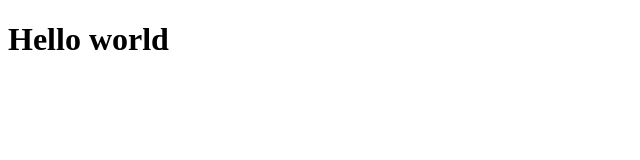
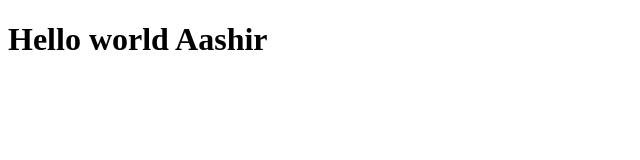
Before and after one commit to AashirKhan21/GitSession, a plain HTML site: page index.html in a window 1280 px wide. Shown: the whole page, without its empty margins (0-640 px from the left). Drawn offline with Linux system fonts and the light colour scheme.

Commit message:
Update index.html

```diff
--- a/index.html
+++ b/index.html
@@ -7,6 +7,6 @@
     <title>Document</title>
 </head>
 <body>
-    <h1>Hello world</h1>
+    <h1>Hello world Aashir</h1>
 </body>
 </html>
```
